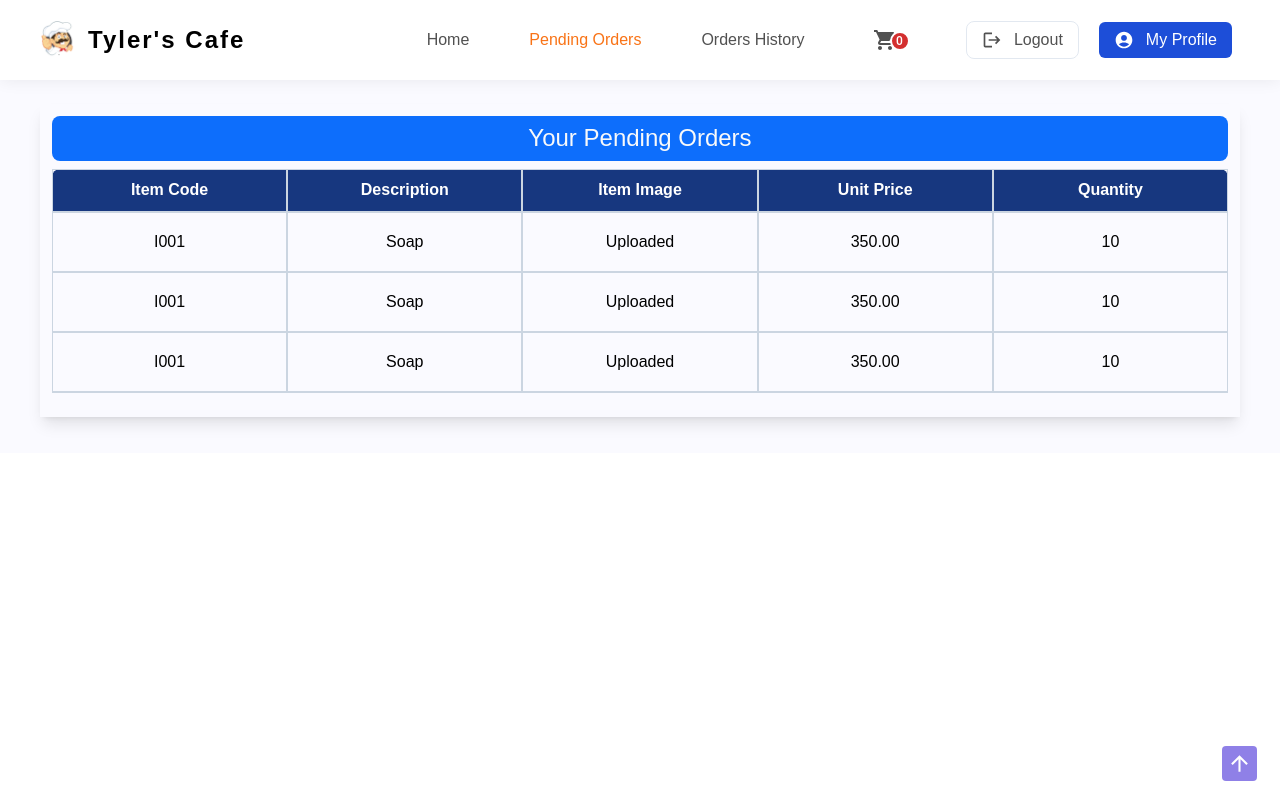
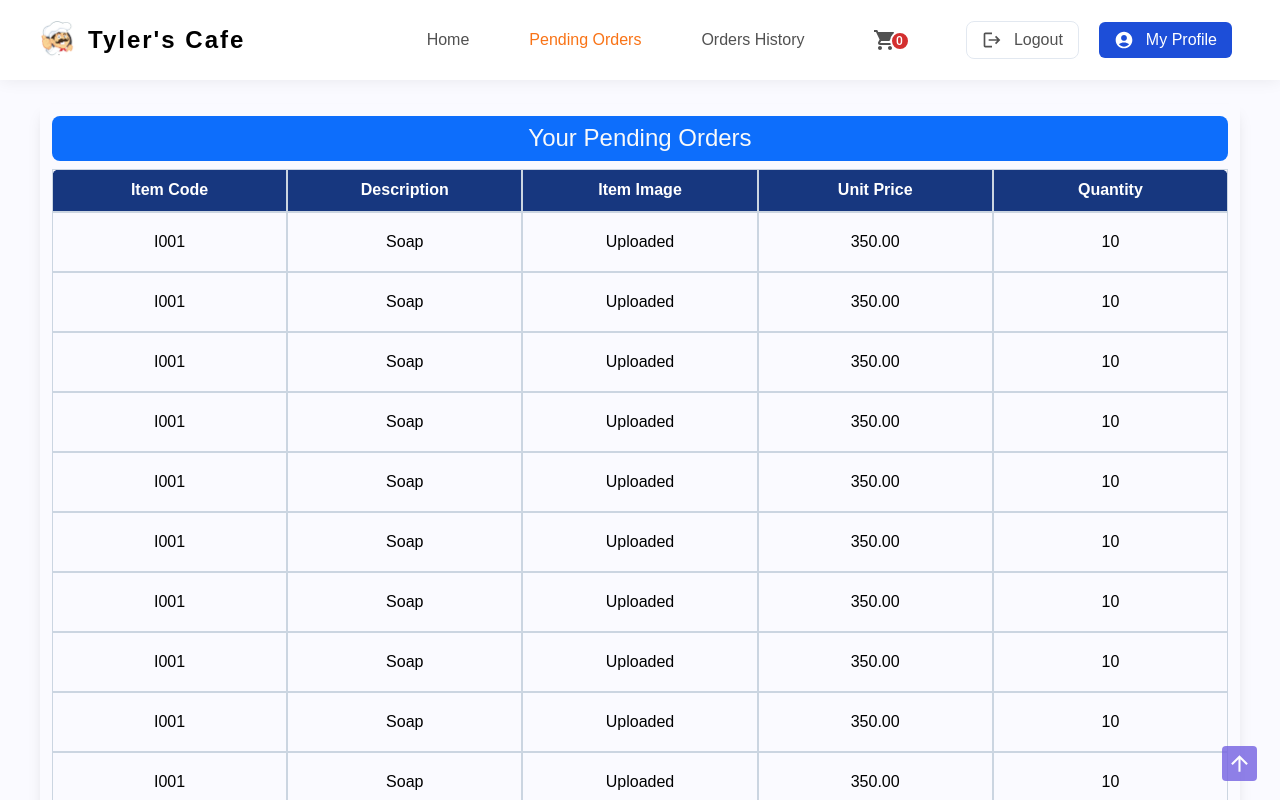
Before and after one commit to AshanSandeep06/Food-Shop-System, a React (Create React App) app in the folder frontend/: page /pending_orders in a window 1280 px wide. Shown: the top 800 px of the page. Built offline with nearby package versions, Linux system fonts and the light colour scheme.

Commit message:
Content Updated in PendingOrders Component

```diff
--- a/frontend/src/pages/PendingOrders/PendingOrders.css
+++ b/frontend/src/pages/PendingOrders/PendingOrders.css
@@ -0,0 +1,3 @@
+tbody {
+  height: auto !important;
+}
```
